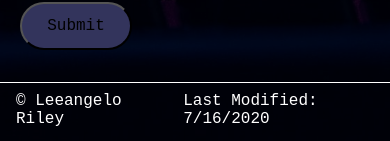
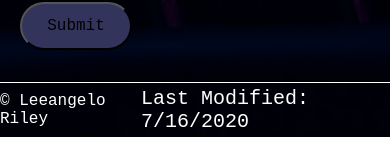
Before and after one commit to LRiley-tech/My-Portfolio, a React (Create React App) app: page / in a window 390 px wide. Shown: the part 9800-9941 px from the top of the page. Built offline with nearby package versions, Linux system fonts and the light colour scheme; some icons are missing; a small style sheet from the web is missing.

Commit message:
fixing footer

```diff
--- a/src/Components/Footer/footer.css
+++ b/src/Components/Footer/footer.css
@@ -10,10 +10,16 @@
   }
 
   .footer--text {
-    padding: 1rem;
     font-family: "Courier New", Courier, monospace;
     font-size: 20px;
     color: #fff;
+  }
+
+  .last-updated {
+    font-family: "Courier New", Courier, monospace;
+    font-size: 20px;
+    color: #fff;
+    padding-right: 8rem;
   }
 
   .footer--socialLinks {
@@ -50,4 +56,13 @@
     .fab {
       font-size: 1.5rem !important;
     }
+    .last-updated {
+      padding-right: 0;
+    }
   }
+
+  @media screen and (max-width:1024px) {
+    .last-updated {
+      padding-right: 0;
+    }
+  }
--- a/src/Components/Footer/footer.js
+++ b/src/Components/Footer/footer.js
@@ -24,7 +24,7 @@ const Footer = () => {
             </p>
           </div>
 
-          <p className="footer--text">Last Modified: 7/16/2020</p>
+          <p className="last-updated">Last Modified: 7/16/2020</p>
 
           <div className="footer--socialLinks">
             <a
```
